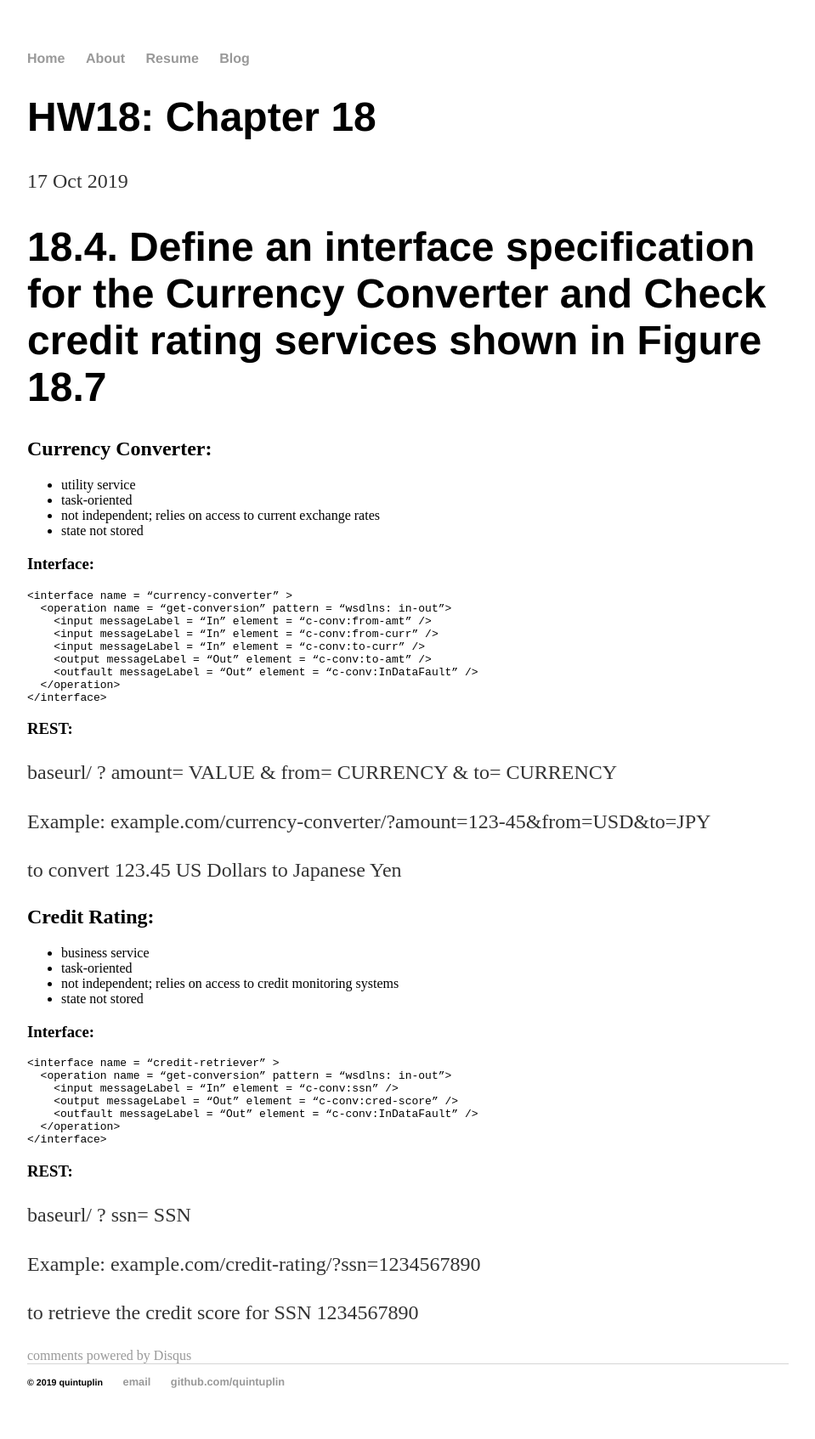
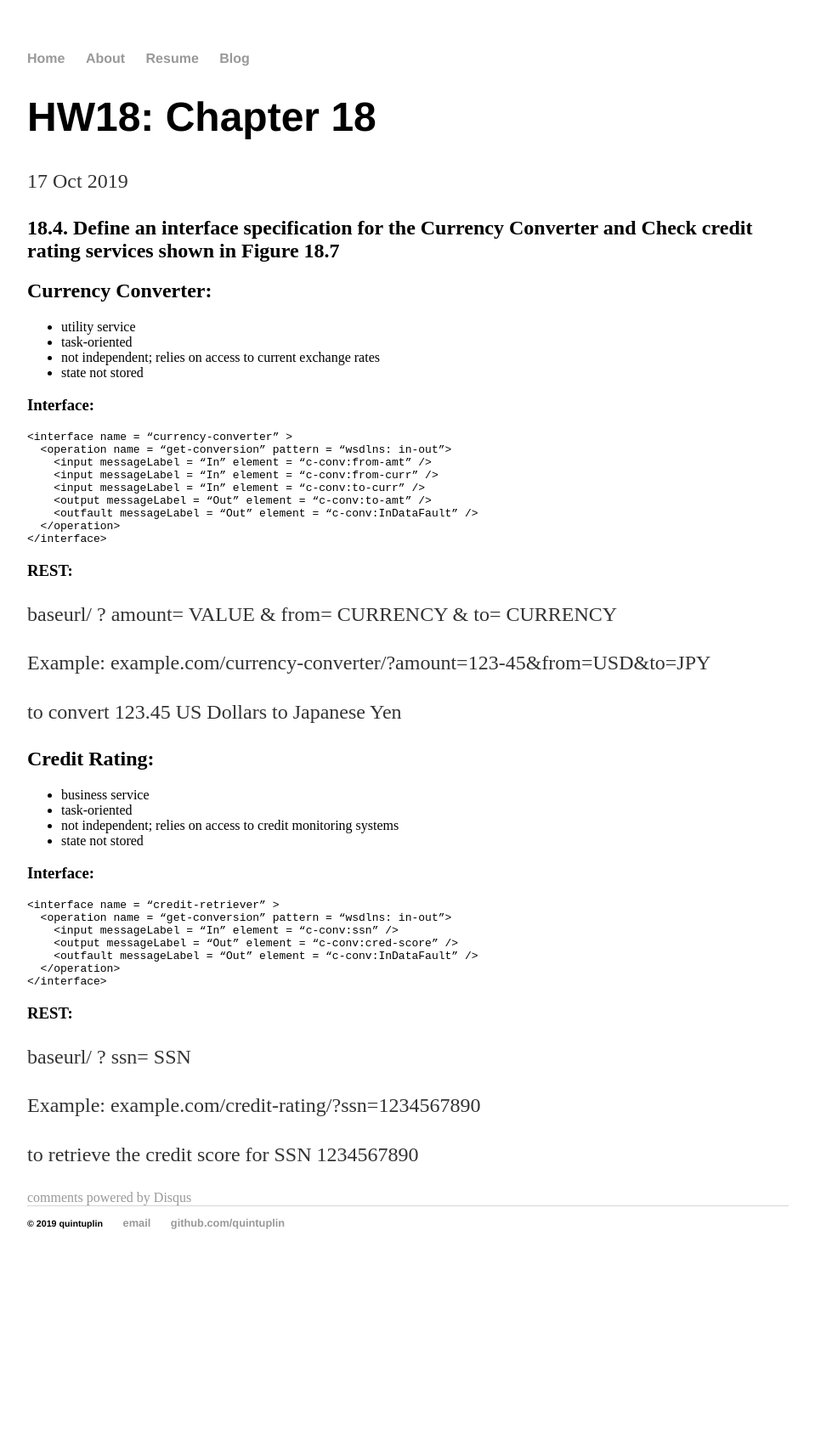
Before and after one commit to Quintuplin/quintuplin.github.io, a Jekyll site: the page built from _posts/2019-10-17-Chapter-18.md, in a window 1280 px wide. Shown: the whole page at 85% size, without its empty margins (160-1119 px from the left). Built offline with Jekyll 4.4.1, drawn with Linux system fonts in a browser that asks for light colours; comment, search, counter and statistics services are not loaded; after the commit the page ends 1507 px from its top, so only the background shows below that.

```diff
--- a/_posts/2019-10-17-Chapter-18.md
+++ b/_posts/2019-10-17-Chapter-18.md
@@ -4,7 +4,7 @@ title: "HW18: Chapter 18"
 date: 2019-10-17
 ---
 
-# 18.4. Define an interface specification for the Currency Converter and Check credit rating services shown in Figure 18.7
+## 18.4. Define an interface specification for the Currency Converter and Check credit rating services shown in Figure 18.7
 
 ## Currency Converter:
 * utility service
```
